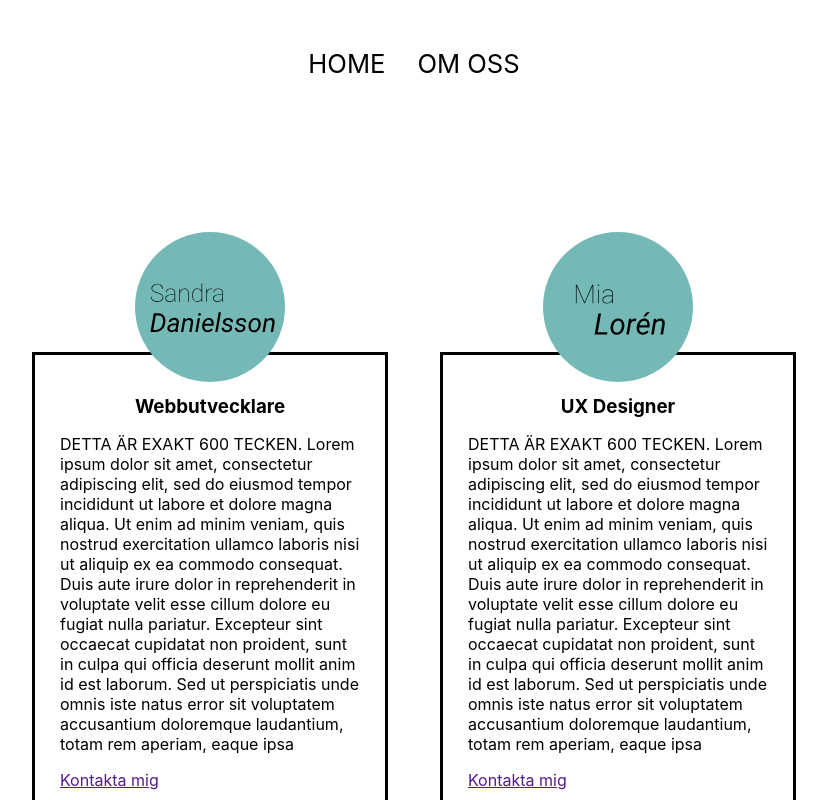
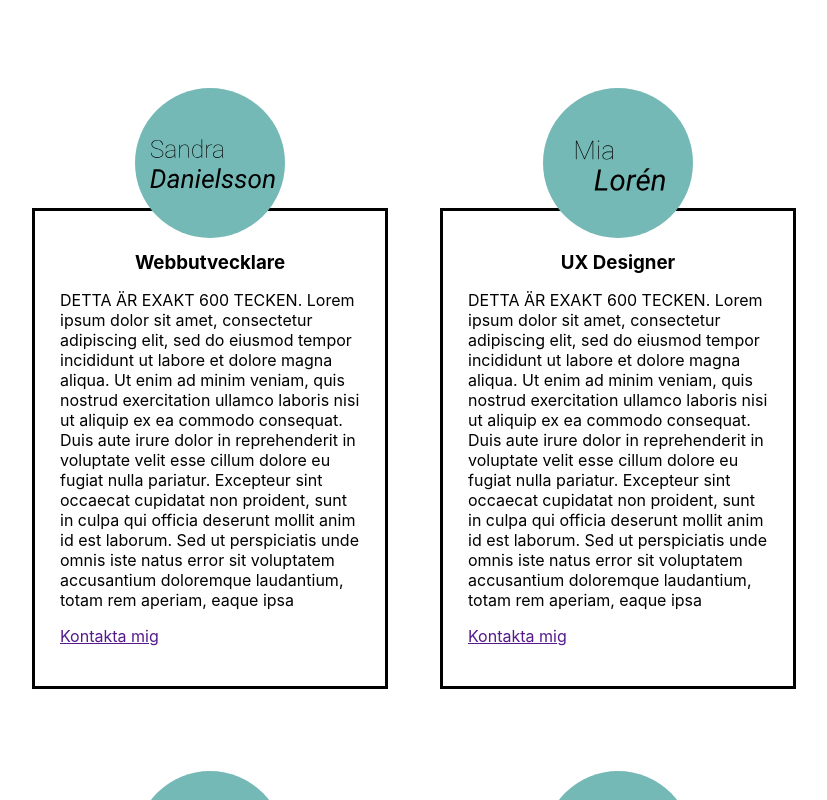
Before and after one commit to Fvrom/hackaton, a React (Create React App) app: page /about in a window 1280 px wide. Shown: the top 800 px of the page, without its empty margins (226-1053 px from the left). Built offline with nearby package versions, Linux system fonts and the light colour scheme.

Commit message:
Moved About page to homepage

```diff
--- a/src/pages/About/About.js
+++ b/src/pages/About/About.js
@@ -13,7 +13,6 @@ import Robin from "../../assets/Robin.svg";
 const AboutPage = () => {
   return (
     <>
-      <Header></Header>
       <section className="about-page">
         <Card
           image={Sandra}
--- a/src/pages/Home/HomePage.js
+++ b/src/pages/Home/HomePage.js
@@ -2,6 +2,7 @@ import React, { useState, useEffect } from "react";
 import Unity, { UnityContext } from "react-unity-webgl";
 //import Header from "../../components/Header/Header";
 import Ability from "../../components/Ability/Ability";
+import AboutPage from "../About/About";
 
 import { motion } from "framer-motion";
 import "./style.css";
@@ -79,6 +80,7 @@ för inladdning
         title={"Ability-programmet"}
         paragraf={"En möjlighet när alla andra dörrar stängs"}
       ></Ability>
+      <AboutPage> </AboutPage>
     </>
   );
 };
```
